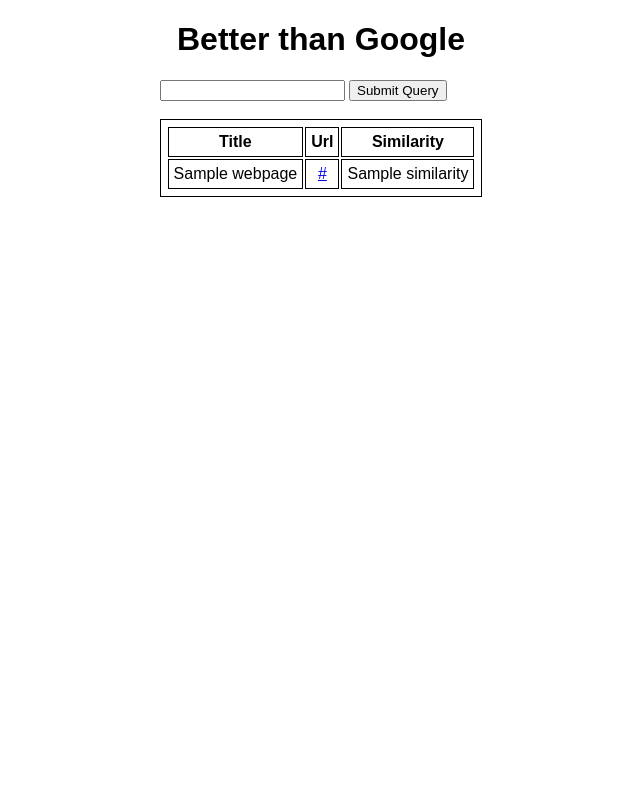
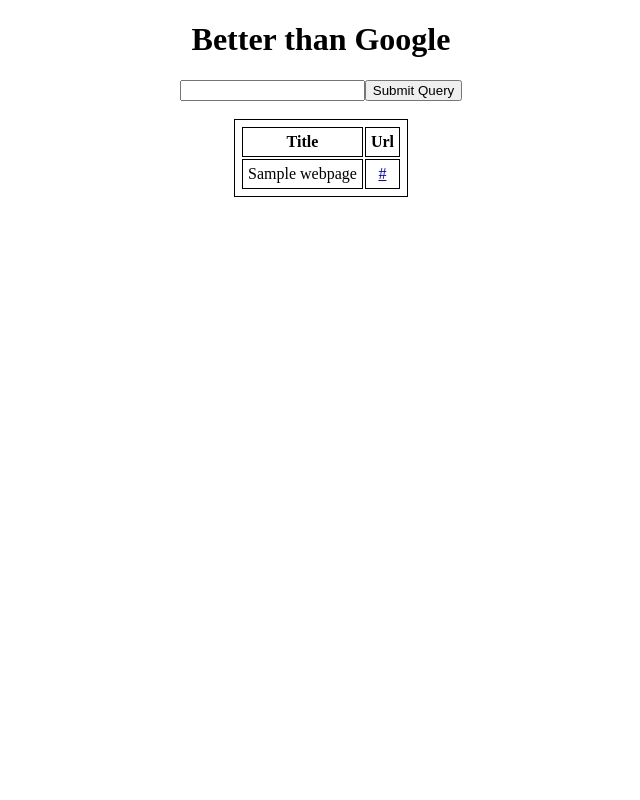
Before and after one commit to Fantomas4/Custom-Search-Engine-Assignment, a Flask app: template templates/index.html in a window 1280 px wide. Shown: the whole page, without its empty margins (319-959 px from the left). Run offline with Flask 2, Linux system fonts and the light colour scheme; the template is opened without the code that fills it: most values are stand-ins (such as "Sample title", 1, 10 or a date in 2020).

Commit message:
Made changes to UI appearance (HTML + CSS).

```diff
--- a/app.py
+++ b/app.py
@@ -1,13 +1,5 @@
 from flask import Flask, render_template, request, redirect
 app = Flask(__name__)
-
-
-# Class used to represent the query results we want printed.
-class Webpage:
-    def __init__(self, title, url, similarity):
-        self.title = title
-        self.url = url
-        self.similarity = similarity
 
 
 @app.route("/", methods=['POST', 'GET'])
@@ -16,7 +8,7 @@
         query = request.form['query']
         #transform query
         #make the question to inverse catalog.
-        webpage = Webpage(title="This is a huge title", url="https://www.facebook.com", similarity=0.7)
+        webpage = {"title": "This is a huge title", "url": "https://www.facebook.com"}
         return render_template("index.html", webpages=[webpage])
     else:
         return render_template("index.html")
--- a/static/css/main.css
+++ b/static/css/main.css
@@ -1,21 +1,32 @@
 
 
-html, body {
-    height: 100%;
+/*html, body {*/
+/*    height: 100%;*/
+/*}*/
+
+/*html {*/
+/*    display: table;*/
+/*    margin: auto;*/
+/*}*/
+/*body{*/
+/*    margin: auto;*/
+/*    font-family: sans-serif;*/
+/*    display: table-cell;*/
+/*    vertical-align: top;*/
+/*}*/
+
+#title {
+    text-align: center;
 }
 
-html {
-    display: table;
+#search-form {
     margin: auto;
-}
-body{
-    margin: auto;
-    font-family: sans-serif;
-     display: table-cell;
-     vertical-align: top;
+    display: flex;
+    justify-content: center;
 }
 
 table,th,td{
+    margin: auto;
     text-align: center;
     border: 1px solid black;
     padding: 5px;
--- a/templates/index.html
+++ b/templates/index.html
@@ -5,13 +5,13 @@
 {% endblock %}
 
 {% block body %}
-<div class="content">
-    <h1 style="text-align: center">Better than Google</h1>
-    <form action="/" method="POST">
+<h1 id="title">Better than Google</h1>
+<form id="search-form" action="/" method="POST">
     <input type="text" name="query" id="query">
     <input type="submit" value="Submit Query">
 </form>
 <br>
+
 {% if webpages|length < 1 %}
 
 {% else %}
@@ -19,21 +19,18 @@
     <tr>
         <th>Title</th>
         <th>Url</th>
-            <th>Similarity</th>
+{#            <th>Similarity</th>#}
     </tr>
     {% for webpage in webpages %}
         <tr>
-                <td>{{ webpage.title}}</td>
+            <td>{{ webpage["title"]}}</td>
             <td>
-                    <a href="{{webpage.url}}">{{ webpage.url}}</a>
+                <a href="{{webpage["url"]}}">{{ webpage["url"]}}</a>
             </td>
-                <td>{{webpage.similarity}}</td>
+{#                <td>{{webpage.similarity}}</td>#}
         </tr>
     {% endfor %}
 </table>
 {% endif %}
 
-
-
-</div>
 {% endblock %}
```
Lines whose indentation alone changed are shown as unchanged.
